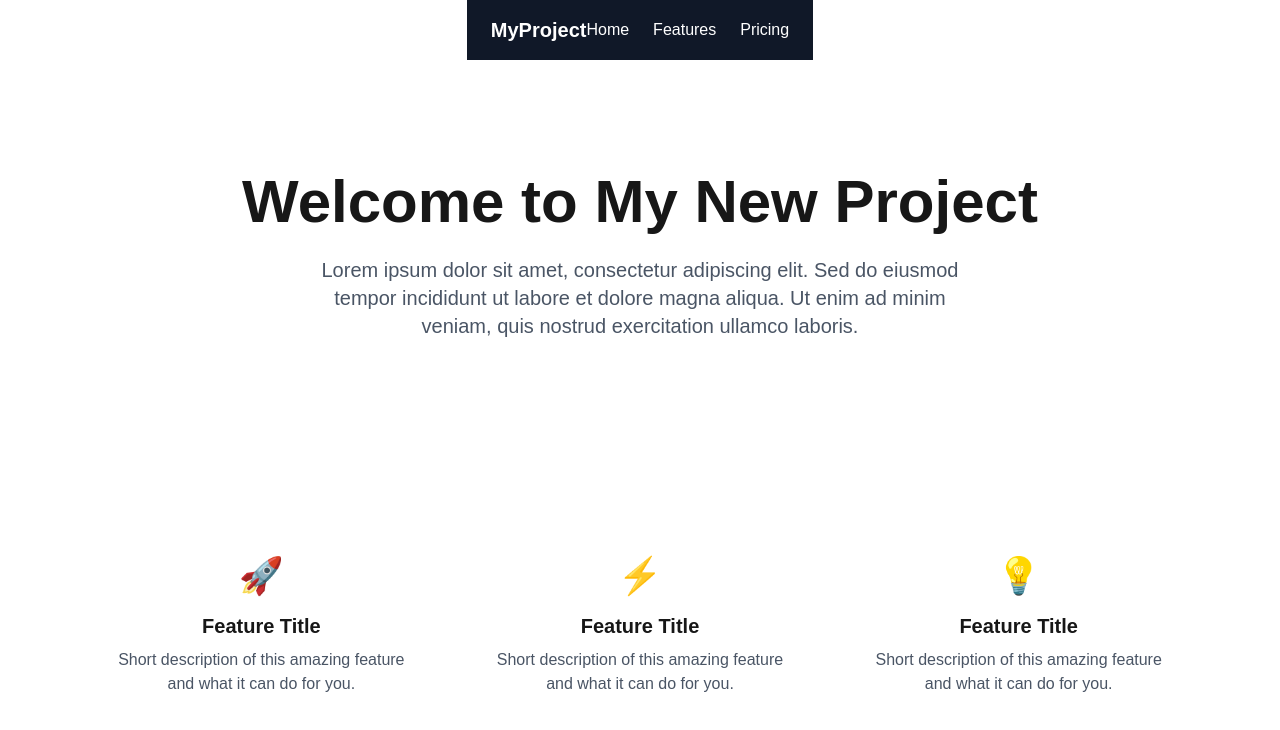
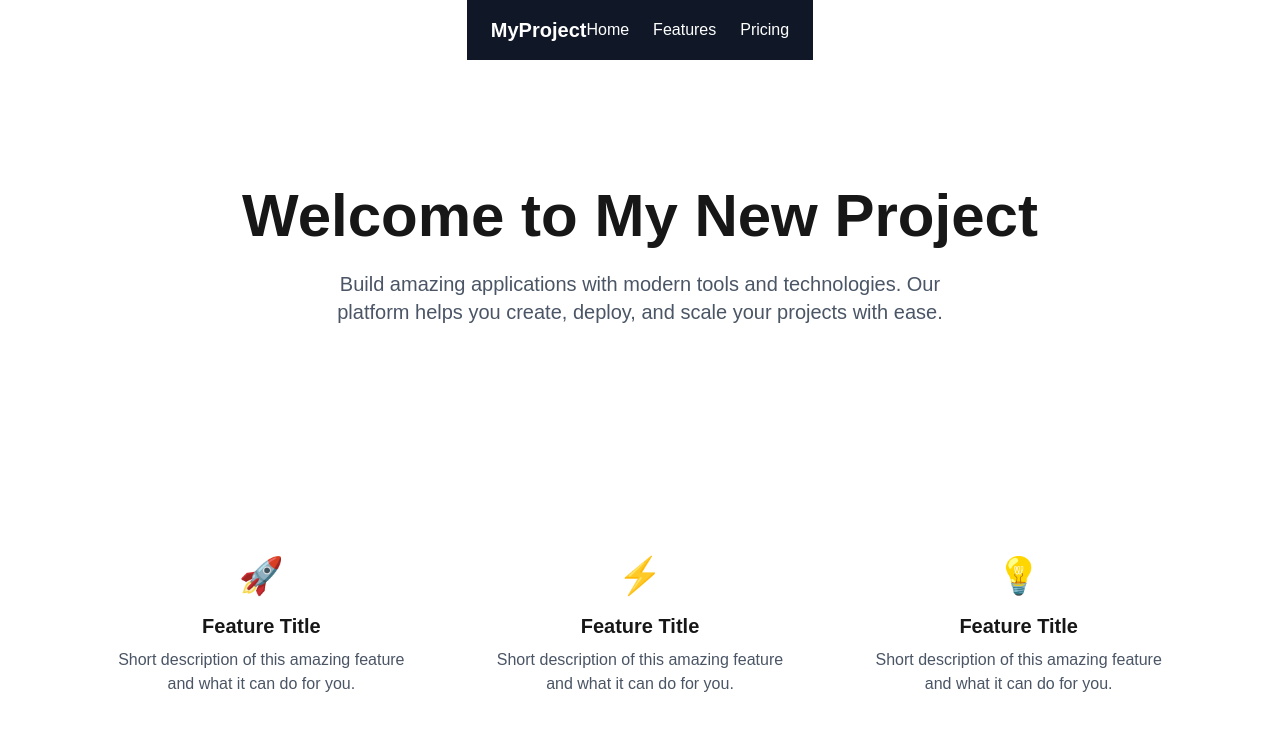
Before and after one commit to jaybarlow/my-new-project, a Next.js app: page / in a window 1280 px wide. Shown: the top 730 px of the page. Built offline with nearby package versions, Linux system fonts and the light colour scheme.

Commit message:
Update project description in Home component for clarity and engagement

```diff
--- a/app/page.tsx
+++ b/app/page.tsx
@@ -9,7 +9,7 @@ export default function Home() {
           Welcome to My New Project
         </h1>
         <p className="text-lg md:text-xl text-gray-600 max-w-2xl">
-          Lorem ipsum dolor sit amet, consectetur adipiscing elit. Sed do eiusmod tempor incididunt ut labore et dolore magna aliqua. Ut enim ad minim veniam, quis nostrud exercitation ullamco laboris.
+          Build amazing applications with modern tools and technologies. Our platform helps you create, deploy, and scale your projects with ease.
         </p>
       </section>
       <section className="px-6 py-20 w-full max-w-6xl">
```
